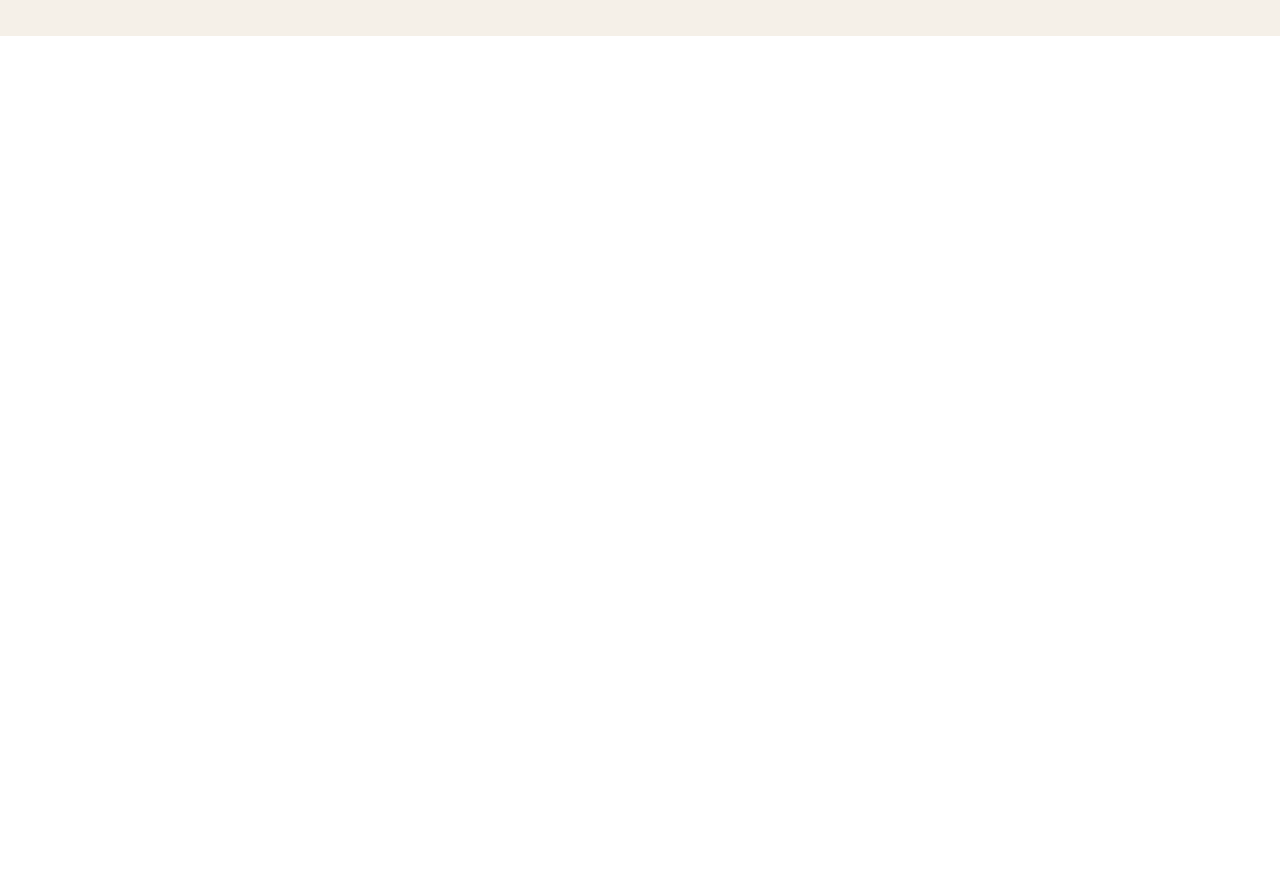
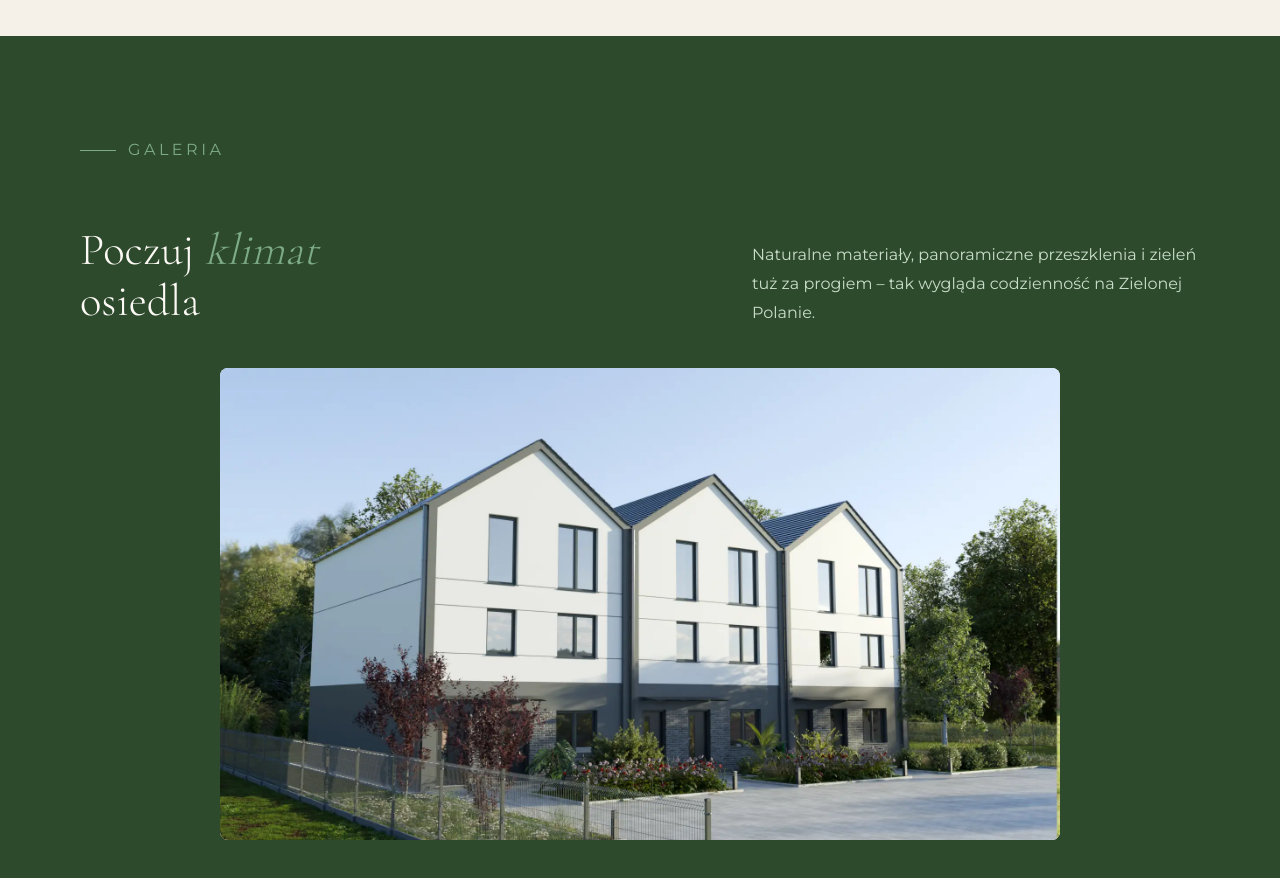
Before and after one commit to ruffaaw/asnyka-website, a Next.js app: page / in a window 1280 px wide. Shown: the part 1860-2738 px from the top of the page. Before the commit the page ends 1896 px from the top, so only its background shows below. Built offline with nearby package versions, Linux system fonts and the light colour scheme.

Commit message:
feat: added gallery

```diff
--- /dev/null
+++ b/app/components/sections/GalleryPage.tsx
@@ -0,0 +1,81 @@
+"use client";
+
+import SectionWrapper from "../ui/SectionWrapper";
+import Image from "next/image";
+import { Swiper, SwiperSlide } from "swiper/react";
+import "swiper/css";
+import "swiper/css/navigation";
+import "swiper/css/pagination";
+import "swiper/css/effect-coverflow";
+import { Pagination, Navigation, Autoplay } from "swiper/modules";
+export default function GalleryPage() {
+  const galleryImages = [
+    // { id: 1, src: "/rzut_kwadratowy.webp", alt: "Widok osiedla" },
+    { id: 2, src: "/asnyka1.webp", alt: "Apartament" },
+  ];
+
+  return (
+    <SectionWrapper
+      id="opis-inwestycji"
+      className="bg-green-deep flex-col gap-10"
+    >
+      <h1 className="text-base uppercase text-green-light mb-5 flex items-center gap-3 leading-[1.8] tracking-[0.22em] before:content-[''] before:block before:w-9 before:h-px before:bg-green-light">
+        galeria
+      </h1>
+      <div className="flex flex-row justify-between">
+        <div className="flex items-center">
+          <h2 className="font-mono text-[clamp(2rem,3.5vw,3rem)] font-light leading-[1.15] text-white">
+            Poczuj{" "}
+            <em className="italic text-green-light">
+              klimat
+              <br />
+            </em>{" "}
+            osiedla
+          </h2>
+        </div>
+
+        <div className="flex items-end">
+          <p className="text-base leading-[1.8] text-green-pale max-w-md">
+            Naturalne materiały, panoramiczne przeszklenia i&nbsp;zieleń tuż za
+            progiem – tak wygląda codzienność na Zielonej Polanie.
+          </p>
+        </div>
+      </div>
+
+      <div className="w-full flex items-center justify-center">
+        <div className="w-full lg:w-9/12 h-full flex flex-col items-center">
+          <Swiper
+            modules={[Navigation, Pagination, Autoplay]}
+            navigation
+            pagination={{ clickable: true }}
+            spaceBetween={30}
+            slidesPerView={1}
+            autoplay={{
+              delay: 10000,
+              disableOnInteraction: false,
+            }}
+            loop={true}
+            className="w-full"
+          >
+            {galleryImages.map((src, index) => (
+              <SwiperSlide
+                key={index}
+                className="flex justify-center rounded-lg"
+              >
+                <Image
+                  src={src.src}
+                  alt={src.alt}
+                  width={1200}
+                  height={500}
+                  className="rounded-lg shadow-lg object-cover"
+                  unoptimized
+                  quality={100}
+                />
+              </SwiperSlide>
+            ))}
+          </Swiper>
+        </div>
+      </div>
+    </SectionWrapper>
+  );
+}
--- a/app/globals.css
+++ b/app/globals.css
@@ -18,3 +18,66 @@
   --color-text-light: #7a8f7a;
   --color-white: #fdfaf5;
 }
+
+html {
+  @apply scroll-smooth;
+}
+
+.swiper {
+  width: 100%;
+  height: 100%;
+}
+
+.swiper-slide {
+  text-align: center;
+  font-size: 18px;
+  background: #fff;
+  display: flex;
+  justify-content: center;
+  align-items: center;
+}
+
+.swiper-slide img {
+  display: block;
+  width: 100%;
+  height: auto;
+  object-fit: cover;
+}
+
+.swiper-button-next,
+.swiper-button-prev {
+  color: white !important;
+  background-color: rgba(0, 0, 0, 0.5);
+  border-radius: 50%;
+  width: 70px !important;
+  height: 70px !important;
+  display: flex;
+  justify-content: center;
+  align-items: center;
+  box-shadow: 0 4px 10px rgba(0, 0, 0, 0.25);
+}
+
+.swiper-button-next:hover,
+.swiper-button-prev:hover {
+  background-color: rgba(255, 255, 255, 0.8);
+  color: black !important;
+  transform: scale(1.1);
+  transition: all 0.3s ease-in-out;
+}
+
+.swiper-pagination-bullet-active {
+  background-color: white !important;
+  width: 12px !important;
+  height: 12px !important;
+}
+
+.swiper-pagination-bullet {
+  background-color: rgba(255, 255, 255, 0.5);
+  width: 10px !important;
+  height: 10px !important;
+  transition: all 0.3s ease-in-out;
+}
+
+.swiper-pagination-bullet-active {
+  background-color: white !important;
+}
--- a/app/page.tsx
+++ b/app/page.tsx
@@ -1,6 +1,7 @@
 import Header from "./components/layout/Header";
 import Navbar from "./components/layout/Navbar";
 import AboutInvestmentPage from "./components/sections/AboutInvestmentPage";
+import GalleryPage from "./components/sections/GalleryPage";
 import HomePage from "./components/sections/HomePage";
 
 export default function Home() {
@@ -13,6 +14,7 @@ export default function Home() {
       <main className="font-sans">
         <HomePage />
         <AboutInvestmentPage />
+        <GalleryPage />
       </main>
     </>
   );
```
